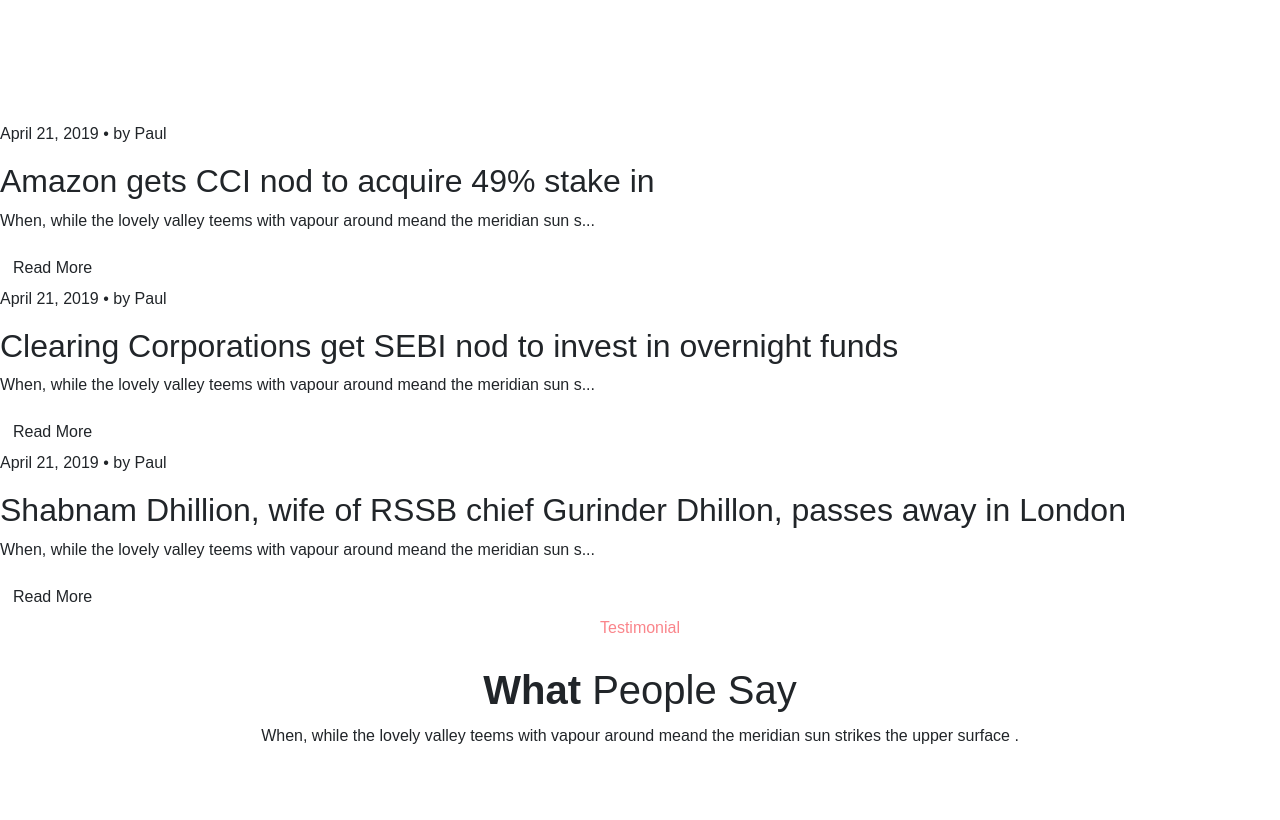
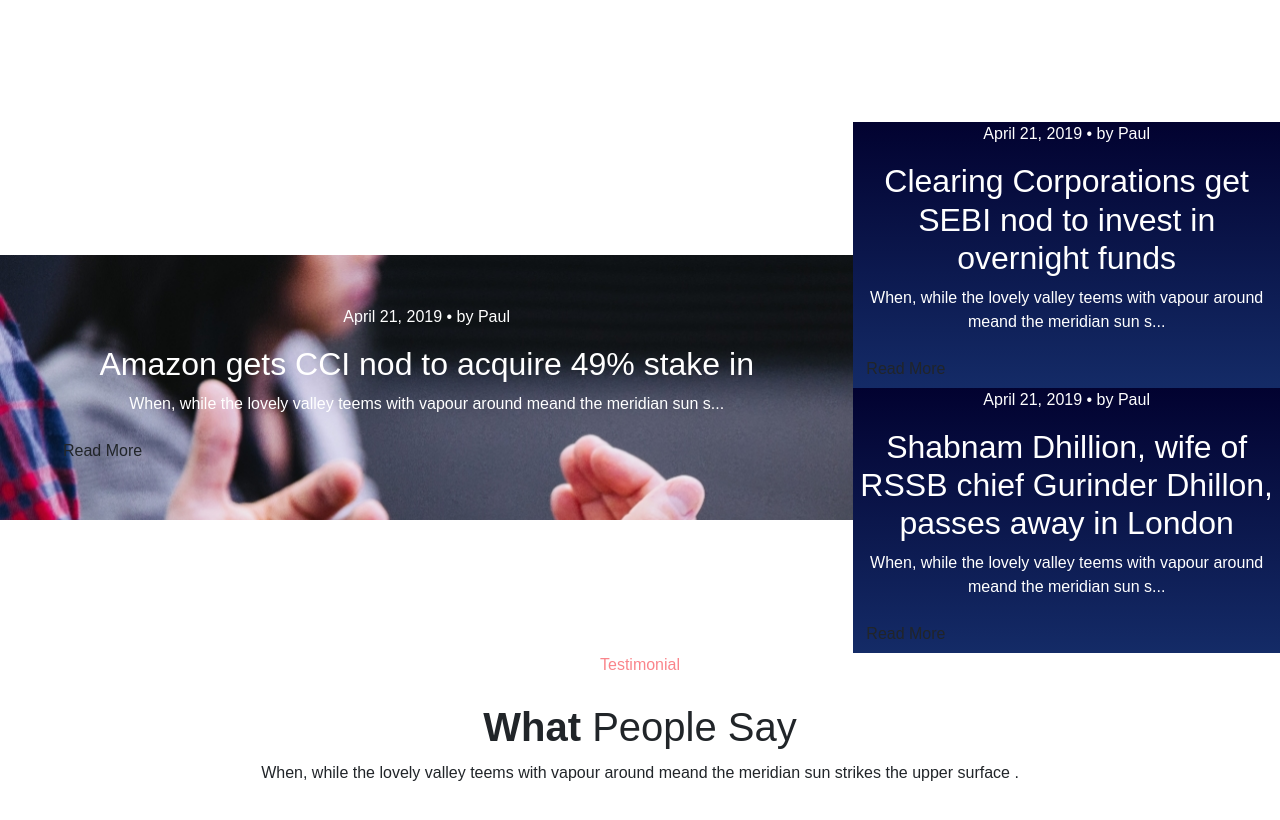
Before and after one commit to matteo-didone/proj-html-vuejs, a Vue app: page / in a window 1280 px wide. Shown: the part 5500-6320 px from the top of the page. Built offline with nearby package versions, Linux system fonts and the light colour scheme; a small style sheet from the web is missing.

Commit message:
Last commit before 18

```diff
--- a/src/components/LatestPosts.vue
+++ b/src/components/LatestPosts.vue
@@ -6,7 +6,7 @@
                 <span class="title-bold">Latest</span> Posts
             </h1>
             <span class="description">
-                When, while the lovely valley teems with vapour around meand the meridian sun strikes the upper surface .
+                When, while the lovely valley teems with vapour around meand the meridian sun strikes the upper surface.
             </span>
         </div>
     </div>
@@ -17,7 +17,7 @@
                 <div class="text-container">
                     <p>April 21, 2019 • by Paul</p>
                     <h2>Amazon gets CCI nod to acquire 49% stake in</h2>
-                    <p>When, while the lovely valley teems with vapour around meand the meridian sun s... </p>
+                    <p>When, while the lovely valley teems with vapour around meand the meridian sun s...</p>
                 </div>
 
                 <div class="button-container">
@@ -27,12 +27,11 @@
         </div>
 
         <div class="left-card">
-
             <div class="smaller-card">
                 <div class="text-container">
                     <p>April 21, 2019 • by Paul</p>
                     <h2>Clearing Corporations get SEBI nod to invest in overnight funds</h2>
-                    <p>When, while the lovely valley teems with vapour around meand the meridian sun s... </p>
+                    <p>When, while the lovely valley teems with vapour around meand the meridian sun s...</p>
                 </div>
 
                 <div class="button-container">
@@ -44,7 +43,7 @@
                 <div class="text-container">
                     <p>April 21, 2019 • by Paul</p>
                     <h2>Shabnam Dhillion, wife of RSSB chief Gurinder Dhillon, passes away in London</h2>
-                    <p>When, while the lovely valley teems with vapour around meand the meridian sun s... </p>
+                    <p>When, while the lovely valley teems with vapour around meand the meridian sun s...</p>
                 </div>
 
                 <div class="button-container">
@@ -54,30 +53,6 @@
         </div>
     </div>
 </template>
-
-<script>
-import { store } from '../store.js'
-
-export default {
-    name: 'LatestPosts',
-
-    components: {
-
-    },
-
-    data() {
-
-        return {
-            store,
-        };
-    },
-
-    methods: {
-
-    }
-}
-</script>
-
 
 <style lang="scss" scoped>
 .title-container {
@@ -102,4 +77,35 @@
         margin-bottom: 10px;
     }
 }
+
+.all-cards-container {
+    display: flex;
+    flex-direction: row;
+    align-items: center;
+    justify-content: center;
+}
+
+.right-card {
+    flex: 2;
+
+    .big-card {
+        background-image: url('../assets/images/headway-537308-unsplash-1380x703.jpg');
+        padding: 50px 50px 50px 50px;
+    }
+}
+
+.left-card {
+    display: flex;
+    flex-direction: column;
+    flex: 1;
+
+    .smaller-card {
+        background-image: linear-gradient(to top, #142b67, #020230);
+    }
+}
+
+.text-container {
+    text-align: center;
+    color: white;
+}
 </style>
```
